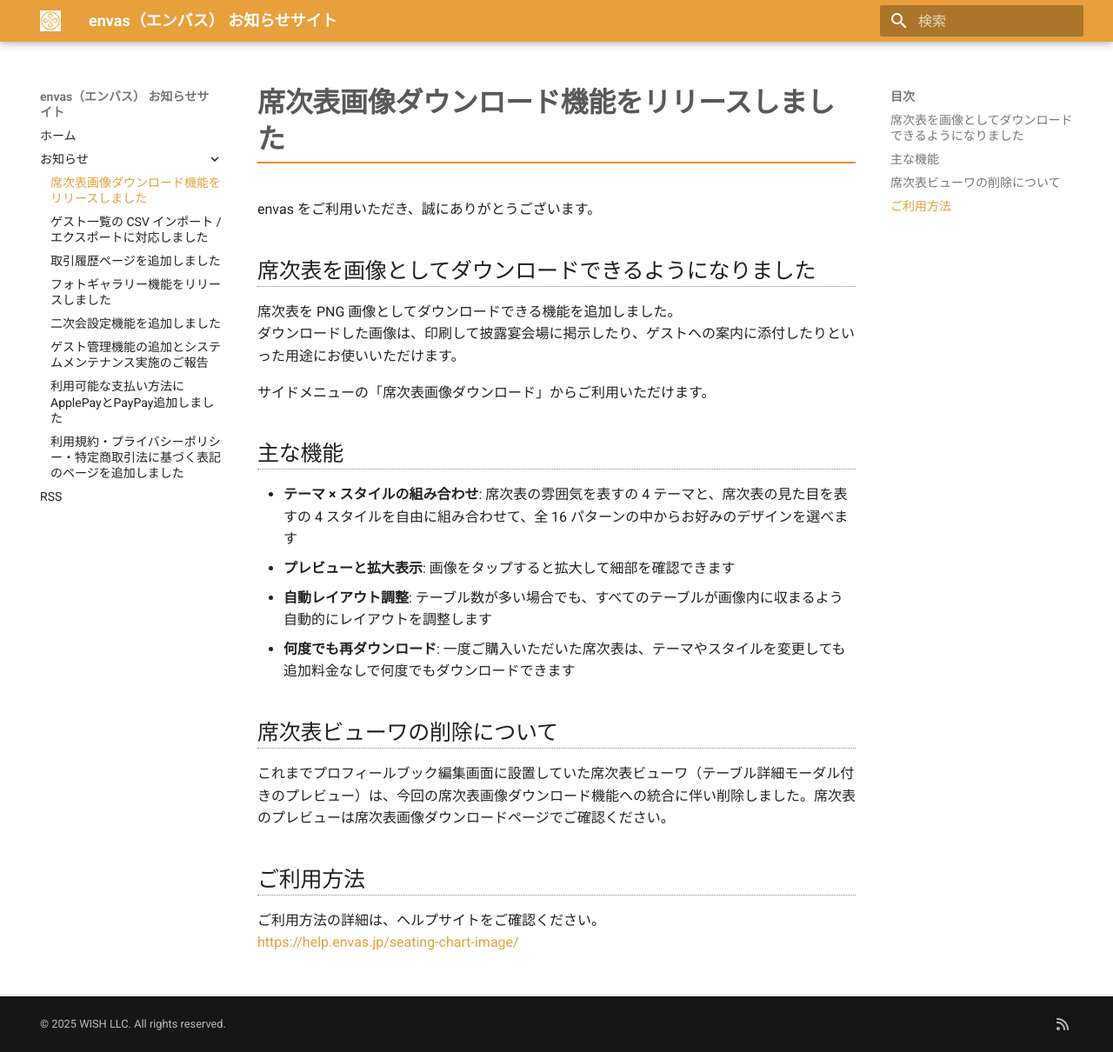
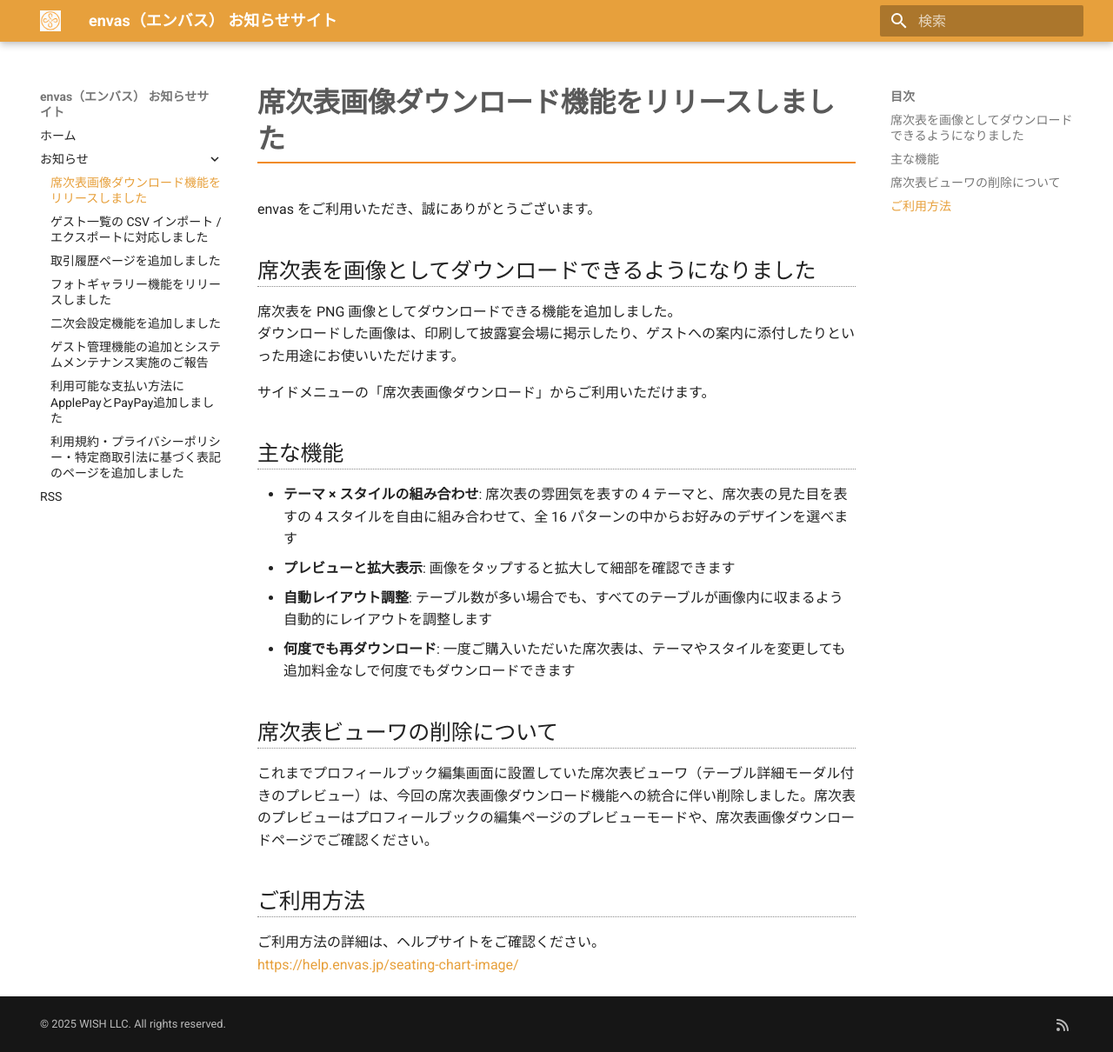
Before and after one commit to wish-corp/envas-info, an MkDocs documentation site: the page built from docs/news/2026-06-18-seating-chart-image.md, in a window 1280 px wide and 1210 px high. Shown: the whole window at 87% size. Built offline with MkDocs 1.6.1 and Material for MkDocs 9.7.7, drawn with Linux system fonts in a browser that asks for light colours.

Commit message:
Update docs/news/2026-06-18-seating-chart-image.md

```diff
--- a/docs/news/2026-06-18-seating-chart-image.md
+++ b/docs/news/2026-06-18-seating-chart-image.md
@@ -25,7 +25,7 @@
 
 ## 席次表ビューワの削除について
 
-これまでプロフィールブック編集画面に設置していた席次表ビューワ（テーブル詳細モーダル付きのプレビュー）は、今回の席次表画像ダウンロード機能への統合に伴い削除しました。席次表のプレビューは席次表画像ダウンロードページでご確認ください。
+これまでプロフィールブック編集画面に設置していた席次表ビューワ（テーブル詳細モーダル付きのプレビュー）は、今回の席次表画像ダウンロード機能への統合に伴い削除しました。席次表のプレビューはプロフィールブックの編集ページのプレビューモードや、席次表画像ダウンロードページでご確認ください。
 
 ## ご利用方法
 
```
